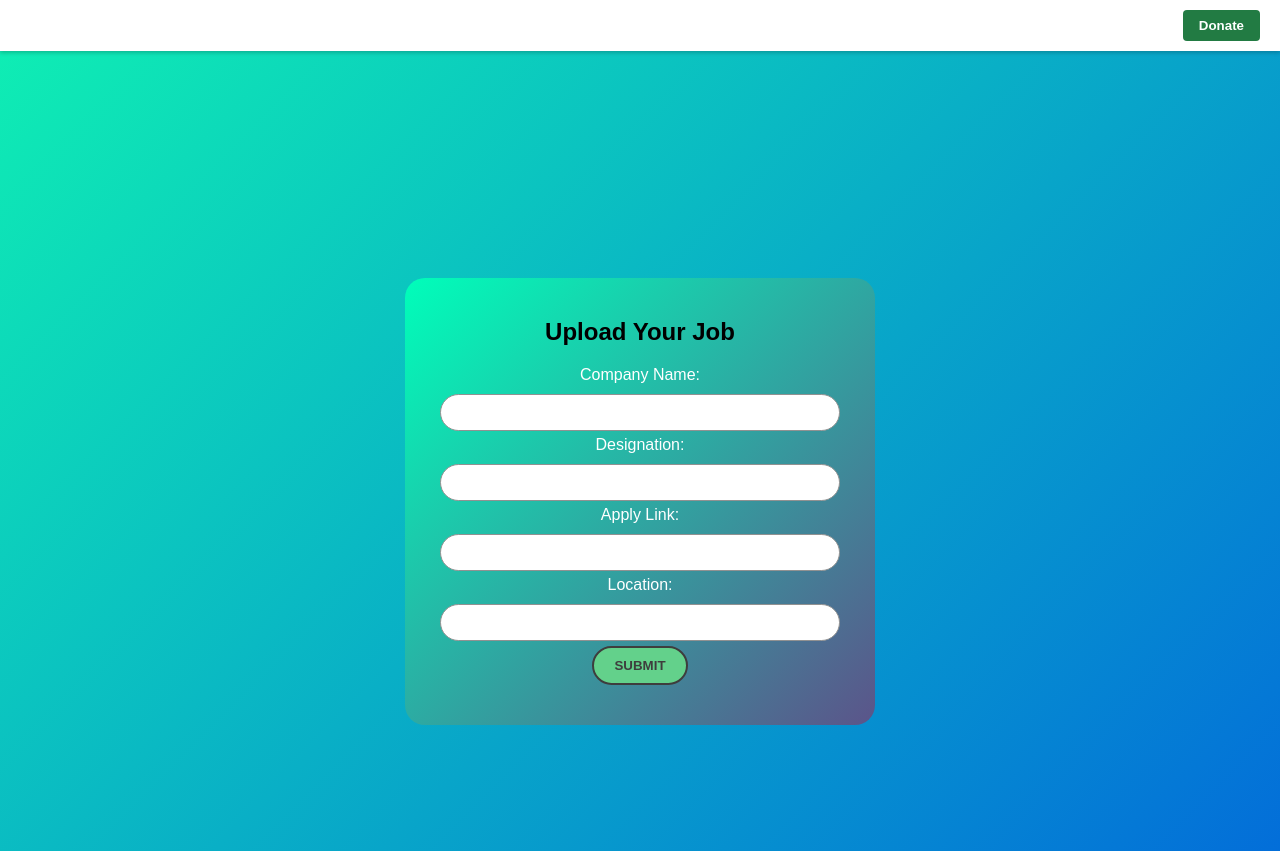
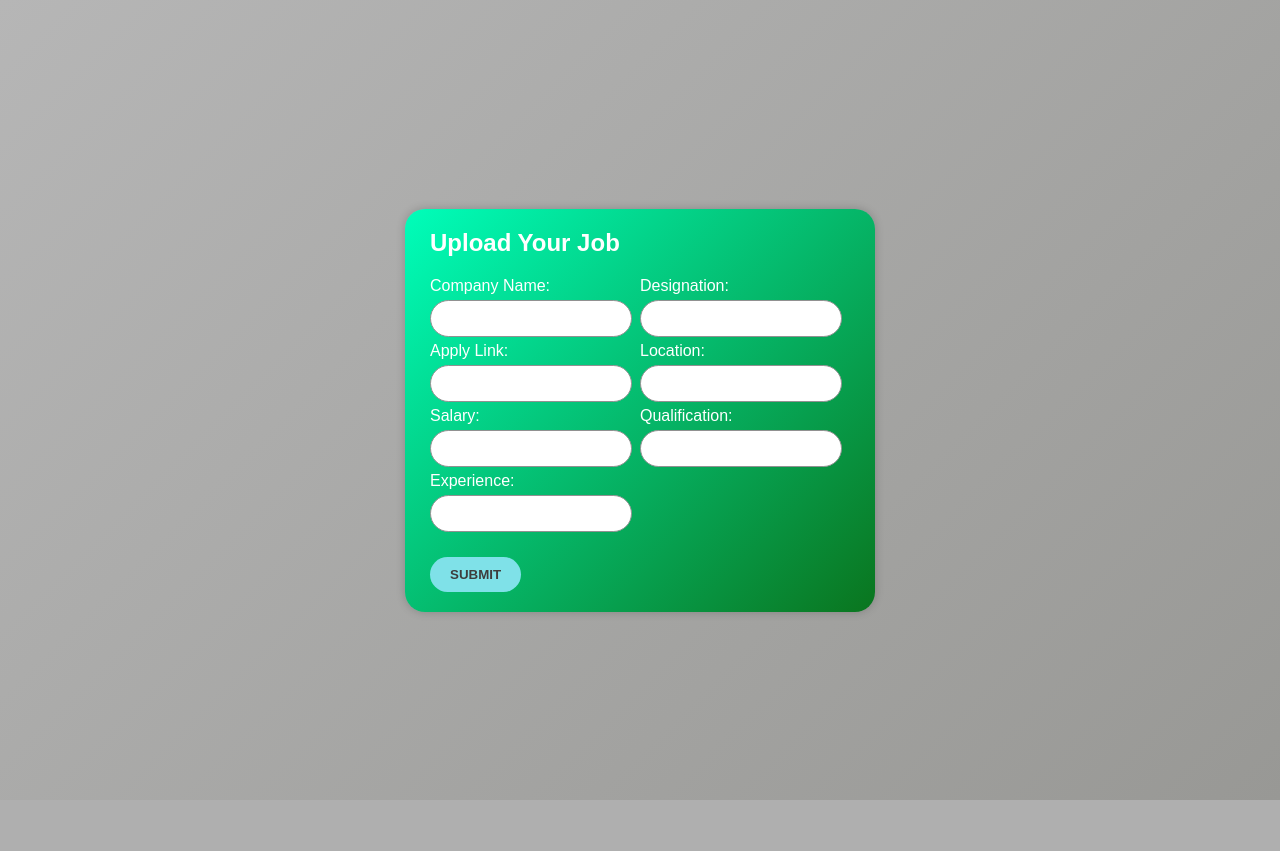
Before and after one commit to Shivamgorade/orbit-first, a Django app: template orbitapp/templates/orbitapp/find_talent.html in a window 1280 px wide. After the commit the page ends 800 px from the top, so only its background shows below. Run offline with Django 3.2, Linux system fonts and the light colour scheme; the template is opened without the code that fills it, so the values that code supplies are empty.

Commit message:
9th  commit

```diff
--- a/orbitapp/admin.py
+++ b/orbitapp/admin.py
@@ -3,7 +3,7 @@ from .models import Card
 from .models import Quote
 
 class CardAdmin(admin.ModelAdmin):
-    list_display = ('company_name', 'designation', 'location', 'apply_link')
+    list_display = ('company_name', 'designation', 'location', 'apply_link', 'experience', 'salary','qualification')
     search_fields = ('company_name', 'designation', 'location')
 
 admin.site.register(Card, CardAdmin)
--- a/orbitapp/models.py
+++ b/orbitapp/models.py
@@ -2,8 +2,11 @@
 from django.db import models
 
 class Card(models.Model):
-    company_name = models.CharField(max_length=100)
+    company_name = models.CharField(max_length=100 )
     designation = models.CharField(max_length=100)
+    qualification=models.CharField(max_length=100)
+    salary=models.CharField(max_length=100)
+    experience=models.CharField(max_length=100)
     apply_link = models.CharField(max_length=100)
     location=models.CharField(max_length=100)
 
--- a/orbitapp/static/css/find_talent.css
+++ b/orbitapp/static/css/find_talent.css
@@ -7,27 +7,9 @@
 
 /* Apply a gradient background */
 body {
-    background: linear-gradient(135deg, #0FF0B3, #036ED9);
+    background: linear-gradient(135deg, #b6b6b6, #989895);
     font-family: Poppins, sans-serif;
     color: #fff;
-}
-
-/* Style the header */
-header {
-    border: black;
-    background-color: #62de79;
-    padding: 20px 0;
-    text-align: center;
-    box-shadow: 0px 2px 4px rgba(0, 0, 0, 0.2);
-}
-
-.header-content h1 {
-    font-size: 36px;
-    font-weight: bold;
-}
-
-.header-content p {
-    font-size: 18px;
 }
 
 /* Style the main content */
@@ -41,16 +23,16 @@ main {
 .form-container {
     width: 90%;
     max-width: 470px;
-    background: linear-gradient(135deg, #00feba,#5b548a);
+    background: linear-gradient(135deg, #00feba, #0a751e);
     color: #fff;
-    margin: 100px auto 0;
+    margin: 20px auto 0;
     border-radius: 20px;
-    padding: 40px 35px;
-    text-align: center;
+    padding: 20px 25px; /* Reduced padding for a compact look */
+    text-align: left; /* Align text to the left */
+    box-shadow: 0px 0px 10px rgba(0, 0, 0, 0.2); /* Add a subtle shadow */
 }
 
 .form-container h2 {
-    color: black;
     font-size: 24px;
     font-weight: bold;
     margin-bottom: 20px;
@@ -59,8 +41,12 @@ main {
 /* Style the form inputs and button */
 form {
     display: flex;
-    flex-direction: column;
-    align-items: center;
+    flex-wrap: wrap; /* Allow elements to wrap to the next line if necessary */
+}
+
+.input-group {
+    flex: 0 0 48%; /* Each input group takes up about half the width with some spacing */
+    margin-right: 2%; /* Add spacing between input groups */
 }
 
 label {
@@ -78,11 +64,11 @@ input[type="url"] {
 }
 
 button {
-    background-color: #63d18b;
+    margin-top: 20px;
+    background-color: #7fe1e8;
     color: #3e3d3d;
-    border-color: black;
+    border: none;
     padding: 10px 20px;
-    border: 2px solid;
     border-radius: 30px;
     font-weight: bold;
     cursor: pointer;
@@ -90,8 +76,5 @@ button {
 }
 
 button:hover {
-    background-color: #a5d1b3;
+    background-color: #3ee69d;
 }
-label.for{
-    justify-content: flex-start;
-}
--- a/orbitapp/static/css/home.css
+++ b/orbitapp/static/css/home.css
@@ -82,18 +82,14 @@ body {
     max-width: 250px; /* Limit maximum width for larger screens */
     border: 2px solid; /* Add a border for all images */
     border-radius: 10px
-
 }
-
-
-.image2{
+.image2 {
+    margin-left: 0px;
     margin-top: 20px;
-    margin-left: 0px;
     width: 100%; /* Take up 100% of the container width */
     max-width: 250px; /* Limit maximum width for larger screens */
     border: 2px solid; /* Add a border for all images */
     border-radius: 10px
-
 }
 .image3{
     margin-left: 0px;
@@ -102,9 +98,9 @@ body {
     max-width: 250px; /* Limit maximum width for larger screens */
     border: 2px solid; /* Add a border for all images */
     border-radius: 10px
+}
 
-}
-.btn1{
+.btn1 {
     margin-top: 178px;
     margin-left: -200px;
     background-color: #A2C579; /* Childish color for the button background */
@@ -116,36 +112,32 @@ body {
     border-radius: 10px;
     cursor: pointer;
    /* Add margin between image and button */
-
 }
 .btn2{
+    margin-top: 178px;
     margin-left: -200px;
-    margin-top: 178px;
     background-color: #EFB495; /* Childish color for the button background */
     color: rgb(49, 48, 48);
-    font-weight: bold;
+     font-weight: bold;
     padding: 10px 20px;
     border: 2px solid;
     border-color: black;
     border-radius: 10px;
     cursor: pointer;
-  /* Add margin between image and button */
-
-
 }
 .btn3{
+    margin-top: 178px;
     margin-left: -200px;
-    margin-top: 178px;
     background-color: #64CCC5; /* Childish color for the button background */
     color: rgb(49, 48, 48);
-    font-weight: bold;
+     font-weight: bold;
     padding: 10px 20px;
     border: 2px solid;
     border-color: black;
     border-radius: 10px;
     cursor: pointer;
-    /* Add margin between image and button */
 }
+
 
 .btn1:hover {
     background-color: #77d2a9; /* Change background color on hover */
--- a/orbitapp/templates/orbitapp/find_talent.html
+++ b/orbitapp/templates/orbitapp/find_talent.html
@@ -9,30 +9,48 @@
     <title>Find Talent</title>
 </head>
 <body>
-    <div class="header">
-        <div class="logo">Orbit</div>
-        <button class="donate-button">Donate</button>
-    </div>
-
     <main>
         <section class="form-container">
-            <h2>Upload Your Job </h2>
+            <h2>Upload Your Job</h2>
             <form method="post">
                 {% csrf_token %}
-                <label for="company_name">Company Name:</label>
-                <input type="text" id="company_name" name="company_name" required>
+                <div class="input-group">
+                    <label for="company_name">Company Name:</label>
+                    <input type="text" id="company_name" name="company_name" required>
+                </div>
 
-                <label for="designation">Designation:</label>
-                <input type="text" id="designation" name="designation" required>
+                <div class="input-group">
+                    <label for="designation">Designation:</label>
+                    <input type="text" id="designation" name="designation" required>
+                </div>
 
-                <label for="apply_link">Apply Link:</label>
-                <input type="text" id="apply_link" name="apply_link" required>
+                <div class="input-group">
+                    <label for="apply_link">Apply Link:</label>
+                    <input type="text" id="apply_link" name="apply_link" required>
+                </div>
 
-                <label for="location">Location:</label>
-                <input type="text" id="location" name="location" required>
+                <div class="input-group">
+                    <label for="location">Location:</label>
+                    <input type="text" id="location" name="location" required>
+                </div>
 
-                <button type="submit">SUBMIT</button>
-            </form>
+                <div class="input-group">
+                    <label for="salary">Salary:</label>
+                    <input type="text" id="salary" name="salary" required>
+                </div>
+
+                <div class="input-group">
+                    <label for="qualification">Qualification:</label>
+                    <input type="text" id="qualification" name="qualification" required>
+                </div>
+
+                <div class="input-group">
+                    <label for="experience">Experience:</label>
+                    <input type="text" id="experience" name="experience" required>
+                </div>
+
+                </form>
+            <button type="submit">SUBMIT</button>
         </section>
     </main>
 </body>
```
Also changed, not shown: orbitapp/static/css/find_job.css (+14 -12 lines), orbitapp/templates/orbitapp/find_job.html (+6 -3 lines), orbitapp/templates/orbitapp/find_senior.html (+6 -44 lines), orbitapp/views.py (+7 -1 lines), db.sqlite3, orbitapp/migrations/0005_card_experience_card_qualification_card_salary_and_more.py (added).
